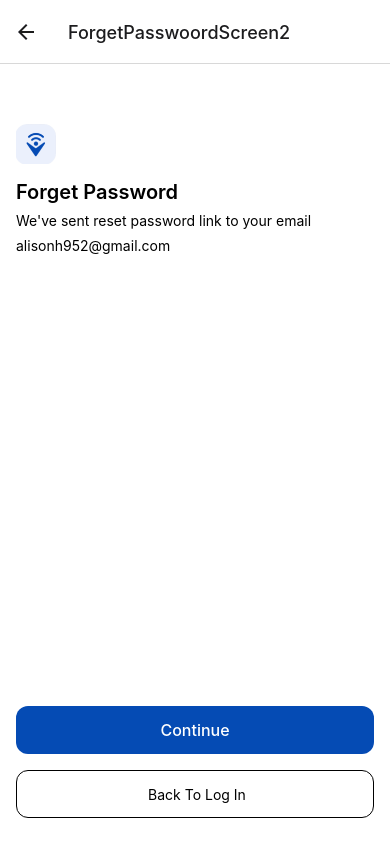
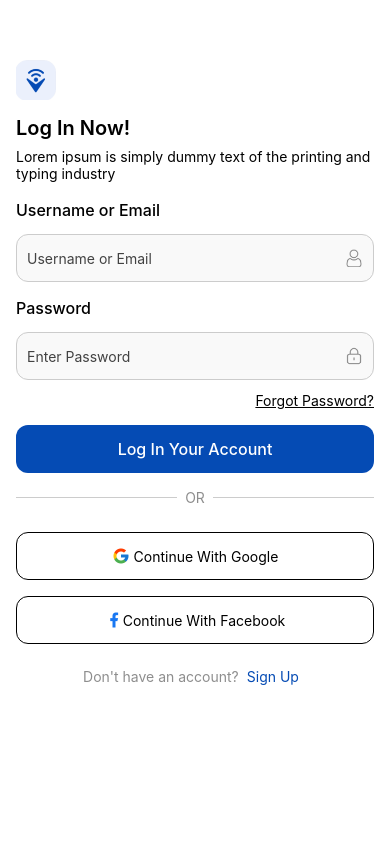
Before and after one commit to MuhammadAhmadSaaim/Tutor-Zone, a React Native app: screen /ForgetPasswoordScreen2 in a window 390 px wide. Built offline with nearby package versions, Linux system fonts and the light colour scheme.

Commit message:
Naviagtion Set up complete

```diff
--- a/App.js
+++ b/App.js
@@ -16,7 +16,7 @@
 export default function App() {
   return (
     <NavigationContainer>
-      <Stack.Navigator initialRouteName="SplashScreen">
+      <Stack.Navigator screenOptions={{ headerShown: false }} initialRouteName="SplashScreen">
         <Stack.Screen name="SplashScreen" component={SplashScreen} />
         <Stack.Screen name="SignUpScreen" component={SignUpScreen} />
         <Stack.Screen name="LogInScreen" component={LogInScreen} />
--- a/components/forgetPassword1.js
+++ b/components/forgetPassword1.js
@@ -1,9 +1,11 @@
 import React from 'react';
 import { View, Text, TextInput, StyleSheet, Image, TouchableOpacity } from 'react-native';
-import SeparatorOR from "./helperWidgets/seperatorOr";
+import { useNavigation } from '@react-navigation/native';
 
 
 const ForgetPasswoordScreen1 = () => {
+    const navigation = useNavigation();
+
     return (
         <View style={styles.container}>
             <View>
@@ -22,11 +24,11 @@
             </View>
 
             <View>
-                <TouchableOpacity style={styles.createButton}>
+                <TouchableOpacity style={styles.createButton} onPress={() => navigation.navigate('ForgetPasswoordScreen2')}>
                     <Text style={styles.buttonText}>Reset Password</Text>
                 </TouchableOpacity>
 
-                <TouchableOpacity style={styles.socialButtons}>
+                <TouchableOpacity style={styles.socialButtons} onPress={() => navigation.goBack()}>
                     <Text style={styles.socialButtonText}> Back To Log In</Text>
                 </TouchableOpacity>
             </View>
@@ -113,6 +115,7 @@
         height: 48,
         backgroundColor: '#fff',
         borderWidth: 1,
+        borderColor: '#000',
         borderRadius: 12,
         justifyContent: 'center',
         alignItems: 'center',
--- a/components/forgetPassword2.js
+++ b/components/forgetPassword2.js
@@ -1,9 +1,11 @@
 import React from 'react';
 import { View, Text, TextInput, StyleSheet, Image, TouchableOpacity } from 'react-native';
-import SeparatorOR from "./helperWidgets/seperatorOr";
+import { useNavigation } from '@react-navigation/native';
 
 
 const ForgetPasswoordScreen2 = () => {
+    const navigation = useNavigation();
+
     return (
         <View style={styles.container}>
             <View>
@@ -16,11 +18,14 @@
             </View>
 
             <View>
-                <TouchableOpacity style={styles.createButton}>
+                <TouchableOpacity style={styles.createButton} onPress={() => navigation.reset({
+                    index: 0,
+                    routes: [{ name: 'SetUpNewPasswordScreen' }],
+                })}>
                     <Text style={styles.buttonText}>Continue</Text>
                 </TouchableOpacity>
 
-                <TouchableOpacity style={styles.socialButtons}>
+                <TouchableOpacity style={styles.socialButtons} onPress={() => navigation.goBack()}>
                     <Text style={styles.socialButtonText}> Back To Log In</Text>
                 </TouchableOpacity>
             </View>
--- a/components/loginScreen.js
+++ b/components/loginScreen.js
@@ -1,14 +1,16 @@
 import React from 'react';
 import { View, Text, TextInput, StyleSheet, Image, TouchableOpacity } from 'react-native';
+import { useNavigation } from '@react-navigation/native';
 import SeparatorOR from "./helperWidgets/seperatorOr";
 
+const LogInScreen = () => {
+    const navigation = useNavigation();
 
-const LogInScreen = () => {
     return (
         <View style={styles.container}>
             <Image style={styles.imageLogo} source={require('../assets/logoGrey.png')} />
             <Text style={styles.title}>Log In Now!</Text>
-            <Text style={styles.subTitle}>Lorem ipsum is simpy dumy text of printing and typing industry</Text>
+            <Text style={styles.subTitle}>Lorem ipsum is simply dummy text of the printing and typing industry</Text>
 
             <Text style={styles.inputTitle}>Username or Email</Text>
             <View style={styles.inputContainer}>
@@ -24,11 +26,14 @@
                 <TextInput
                     style={styles.inputText}
                     placeholder="Enter Password"
+                    secureTextEntry
                 />
                 <Image style={styles.socialButtonImage} source={require('../assets/password.png')} />
             </View>
 
-            <Text style={styles.forgetPassword}>Forgot Password?</Text>
+            <TouchableOpacity onPress={() => navigation.navigate('ForgetPasswoordScreen1')}>
+                <Text style={styles.forgetPassword}>Forgot Password?</Text>
+            </TouchableOpacity>
 
             <TouchableOpacity style={styles.createButton}>
                 <Text style={styles.buttonText}>Log In Your Account</Text>
@@ -48,7 +53,7 @@
 
             <View style={styles.textContainer}>
                 <Text style={styles.logIntext}>Don't have an account?</Text>
-                <TouchableOpacity style={styles.textButton}>
+                <TouchableOpacity style={styles.textButton} onPress={() => navigation.navigate('SignUpScreen')}>
                     <Text style={styles.textButtonText}>Sign Up</Text>
                 </TouchableOpacity>
             </View>
@@ -81,7 +86,7 @@
     subTitle: {
         fontSize: 14,
         fontWeight: '400',
-        marginBottom: 16,
+        marginBottom: 18,
     },
     inputTitle: {
         fontSize: 16,
--- a/components/passwordChangedScreen.js
+++ b/components/passwordChangedScreen.js
@@ -1,10 +1,13 @@
 import React from 'react';
 import { View, Text, TextInput, StyleSheet, Image, TouchableOpacity, Dimensions } from 'react-native';
+import { useNavigation } from '@react-navigation/native';
 
 const { width, height } = Dimensions.get('window');
 
 
 const PasswordChangedScreen = () => {
+    const navigation = useNavigation();
+
     return (
         <View style={styles.container}>
             <Image style={styles.image} source={require('../assets/greenCircledTick.png')} />
@@ -13,12 +16,14 @@
                 <View>
                     <Text style={styles.title}>Password Changed</Text>
                     <Text style={styles.subTitle}>Your Password has been changed successfully</Text>
-
-
                 </View>
 
                 <View>
-                    <TouchableOpacity style={styles.createButton}>
+                    <TouchableOpacity style={styles.createButton} onPress={() => navigation.reset({
+                        index: 0,
+                        routes: [{ name: 'LogInScreen' }],
+                    })}
+                    >
                         <Text style={styles.buttonText}>Go Back To Log In Page</Text>
                     </TouchableOpacity>
                 </View>
--- a/components/setUpNewPasswordScreen.js
+++ b/components/setUpNewPasswordScreen.js
@@ -1,8 +1,10 @@
 import React from 'react';
 import { View, Text, TextInput, StyleSheet, Image, TouchableOpacity } from 'react-native';
-
+import { useNavigation } from '@react-navigation/native';
 
 const SetUpNewPasswordScreen = () => {
+    const navigation = useNavigation();
+
     return (
         <View style={styles.container}>
             <View>
@@ -30,7 +32,10 @@
             </View>
 
             <View>
-                <TouchableOpacity style={styles.createButton}>
+                <TouchableOpacity style={styles.createButton} onPress={() => navigation.reset({
+                    index: 0,
+                    routes: [{ name: 'PasswordChangedScreen' }],
+                })}>
                     <Text style={styles.buttonText}>Reset Password</Text>
                 </TouchableOpacity>
 
--- a/components/signupScreen.js
+++ b/components/signupScreen.js
@@ -1,9 +1,12 @@
 import React from 'react';
 import { View, Text, TextInput, StyleSheet, Image, TouchableOpacity } from 'react-native';
 import SeparatorOR from "./helperWidgets/seperatorOr";
+import { useNavigation } from '@react-navigation/native';
 
 
 const SignUpScreen = () => {
+    const navigation = useNavigation();
+
     return (
         <View style={styles.container}>
             <Image style={styles.imageLogo} source={require('../assets/logoGrey.png')} />
@@ -51,7 +54,7 @@
             </TouchableOpacity>
             <View style={styles.textContainer}>
                 <Text style={styles.logIntext}>Already have an account?</Text>
-                <TouchableOpacity style={styles.textButton}>
+                <TouchableOpacity style={styles.textButton} onPress={() => navigation.goBack()}>
                     <Text style={styles.textButtonText}>Log In</Text>
                 </TouchableOpacity>
             </View>
--- a/components/splash_screen.js
+++ b/components/splash_screen.js
@@ -1,10 +1,20 @@
-import React from 'react';
+import React, { useEffect } from 'react';
 import { View, StyleSheet, Image, Dimensions } from 'react-native';
+import { useNavigation } from '@react-navigation/native';
 
 const { width, height } = Dimensions.get('window');
 
+const SplashScreen = () => {
+    const navigation = useNavigation();
 
-const SplashScreen = () => {
+    useEffect(() => {
+        const timer = setTimeout(() => {
+            navigation.replace('LogInScreen'); // Navigate to login screen
+        }, 3000); // 2000 milliseconds = 2 seconds
+
+        return () => clearTimeout(timer);
+    }, []);
+
     return (
         <View style={styles.container}>
             <Image
```
